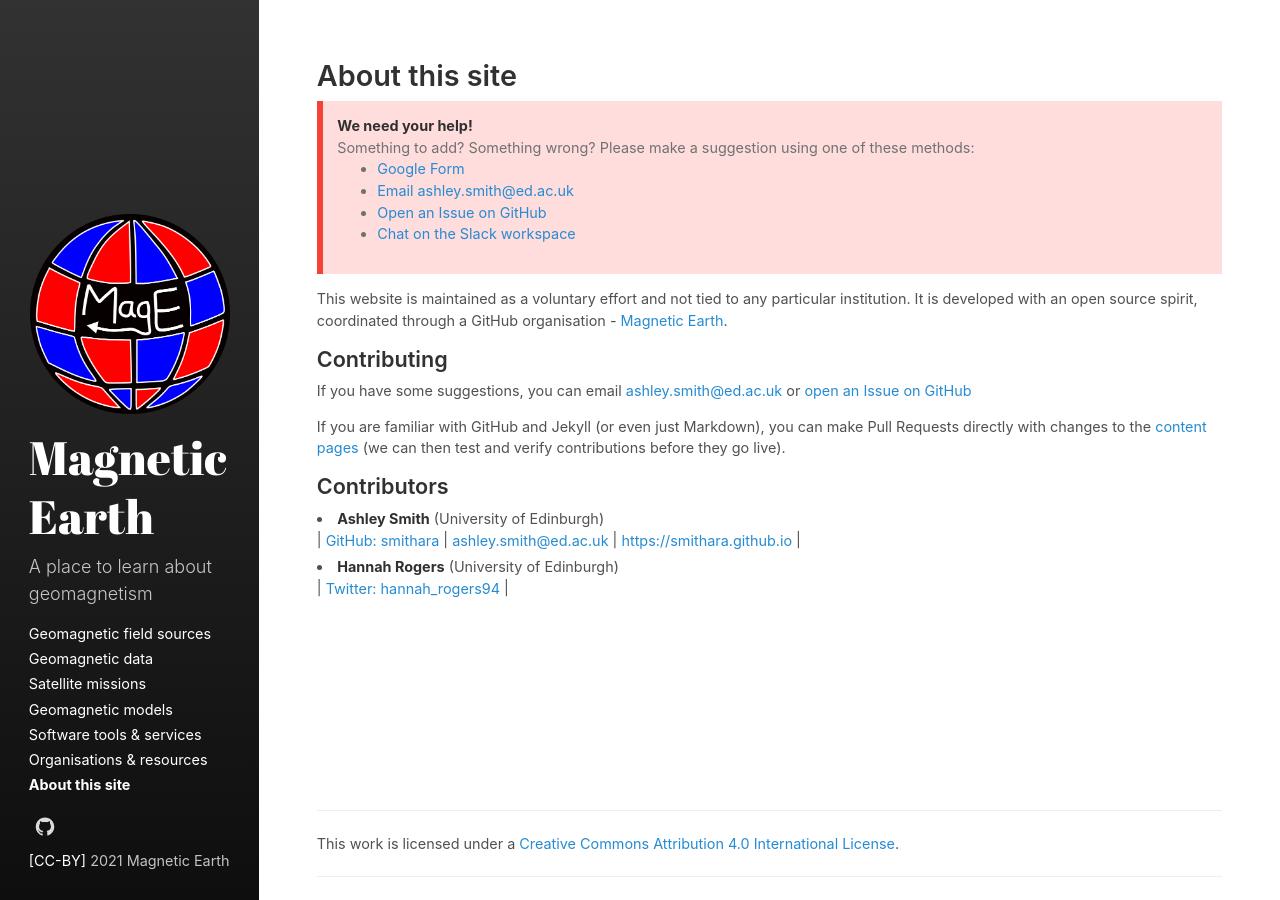
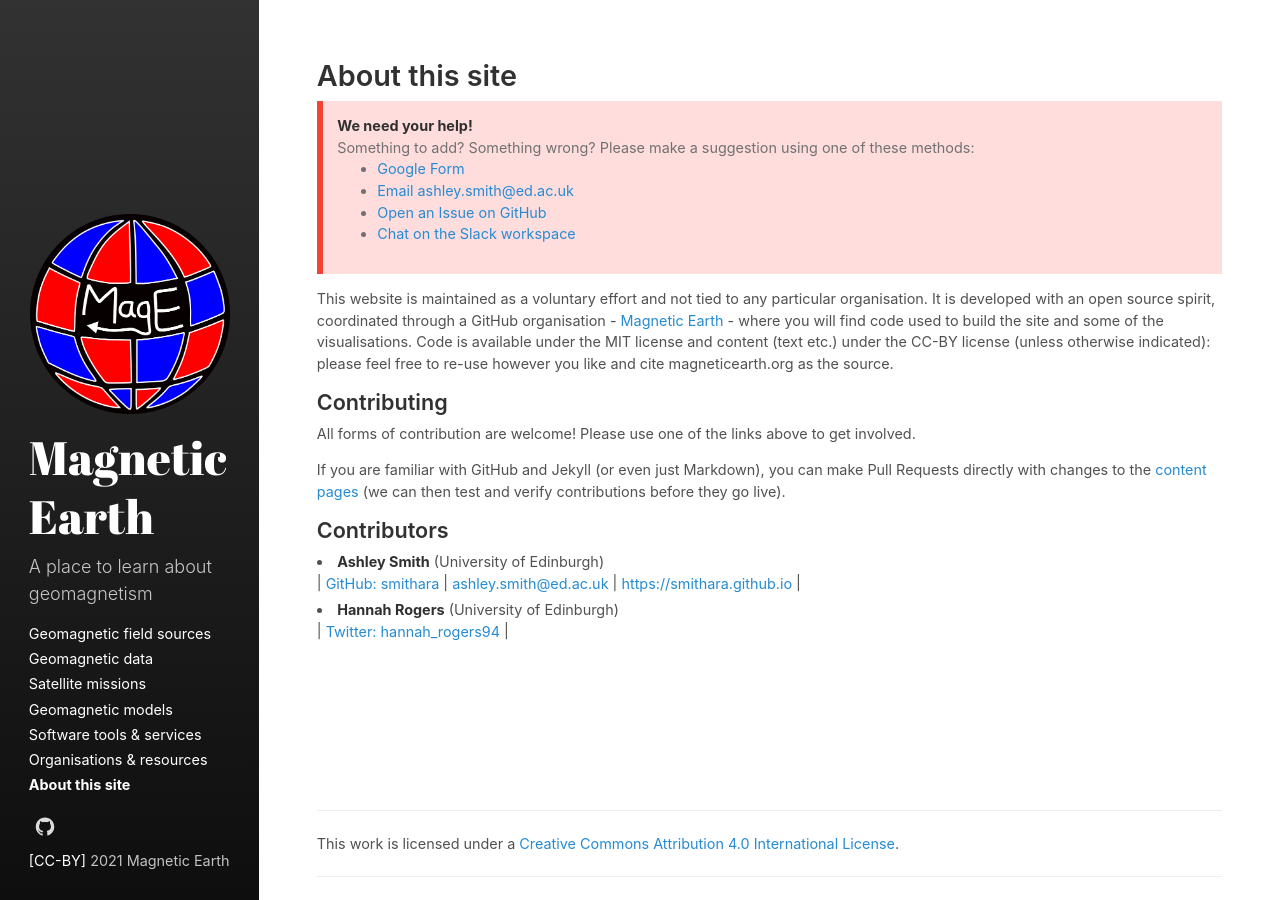
Before and after one commit to MagneticEarth/MagneticEarth.github.io, a Jekyll site: the page built from pages/about.md, in a window 1280 px wide. Built offline with Jekyll 4.4.1, drawn with Linux system fonts in a browser that asks for light colours.

Commit message:
Minor changes

```diff
--- a/pages/about.md
+++ b/pages/about.md
@@ -5,11 +5,11 @@ sidebar_link: true
 sidebar_sort_order: 99
 ---
 
-This website is maintained as a voluntary effort and not tied to any particular institution. It is developed with an open source spirit, coordinated through a GitHub organisation - [Magnetic Earth](https://github.com/MagneticEarth).
+This website is maintained as a voluntary effort and not tied to any particular organisation. It is developed with an open source spirit, coordinated through a GitHub organisation - [Magnetic Earth](https://github.com/MagneticEarth) - where you will find code used to build the site and some of the visualisations. Code is available under the MIT license and content (text etc.) under the CC-BY license (unless otherwise indicated): please feel free to re-use however you like and cite magneticearth.org as the source.
 
 ## Contributing
 
-If you have some suggestions, you can email <ashley.smith@ed.ac.uk> or [open an Issue on GitHub](https://github.com/MagneticEarth/MagneticEarth.github.io/issues/new/choose)
+All forms of contribution are welcome! Please use one of the links above to get involved.
 
 If you are familiar with GitHub and Jekyll (or even just Markdown), you can make Pull Requests directly with changes to the [content pages](https://github.com/MagneticEarth/MagneticEarth.github.io/tree/master/pages) (we can then test and verify contributions before they go live).
 
```
Also changed, not shown: pages/magsources.md (+2 -1 lines), pages/missions.md (+1 -0 lines), pages/software.md (+1 -1 lines).
